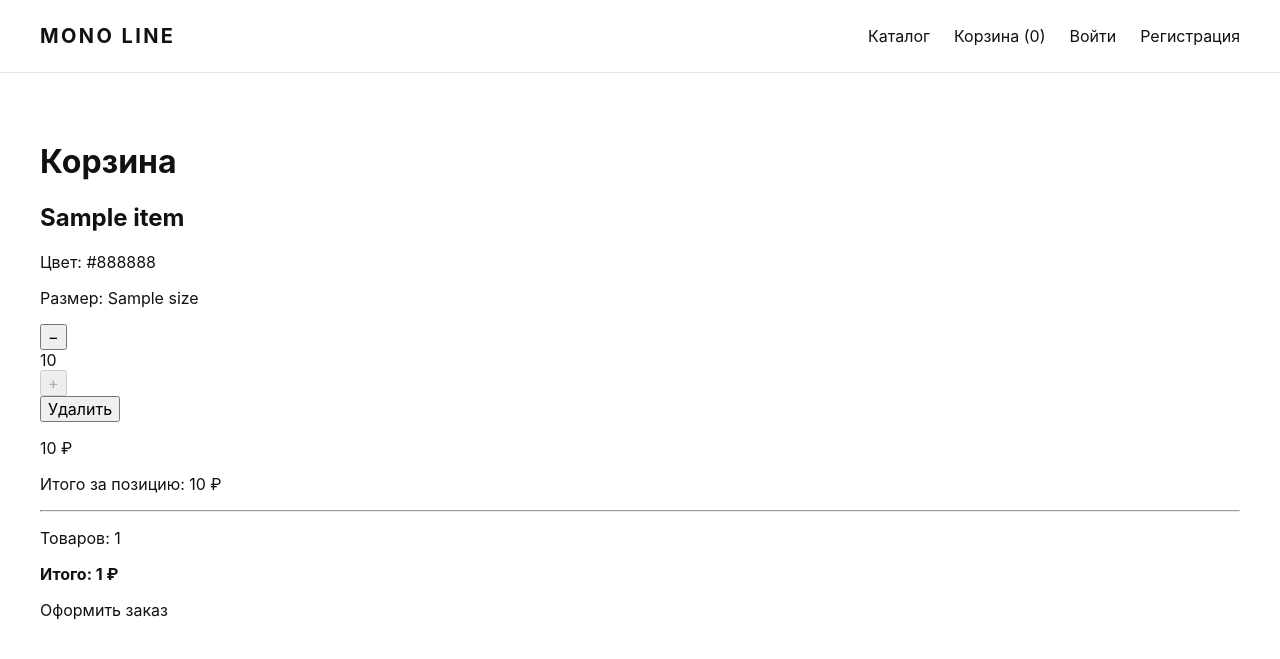
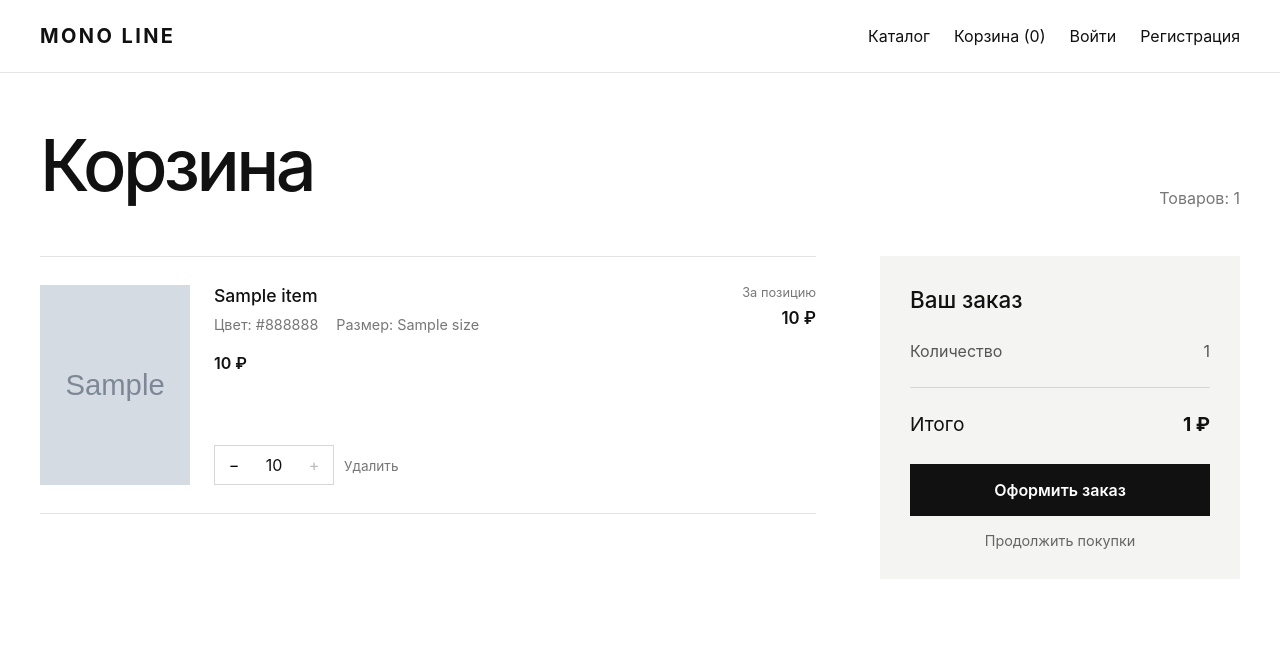
Before and after one commit to GitForgeK-1308/MonoLineStore, a Django app: template templates/cart/cart_detail.html in a window 1280 px wide. Shown: the top 659 px of the page. Run offline with Django 5.2, Linux system fonts and the light colour scheme; the template is opened without the code that fills it: most values are stand-ins (such as "Sample title", 1, 10 or a date in 2020); grey boxes marked "Sample" are stand-in pictures.

Commit message:
style(cart): оформить страницу корзины

```diff
--- /dev/null
+++ b/cart/static/cart/css/cart.css
@@ -0,0 +1,345 @@
+.cart-header {
+    display: flex;
+    align-items: end;
+    justify-content: space-between;
+    gap: 24px;
+
+    margin-bottom: 48px;
+}
+
+.cart-title {
+    margin: 0;
+
+    font-size: clamp(2.8rem, 6vw, 4.5rem);
+    font-weight: 500;
+    letter-spacing: -0.05em;
+}
+
+.cart-count {
+    margin: 0;
+
+    color: #777777;
+}
+
+.cart-layout {
+    display: grid;
+    grid-template-columns: minmax(0, 1fr) 360px;
+    gap: 64px;
+    align-items: start;
+}
+
+.cart-items {
+    border-top: 1px solid #e3e3e3;
+}
+
+.cart-item {
+    display: grid;
+    grid-template-columns: 150px minmax(0, 1fr) auto;
+    gap: 24px;
+
+    padding: 28px 0;
+
+    border-bottom: 1px solid #e3e3e3;
+}
+
+.cart-item__image {
+    display: flex;
+    align-items: center;
+    justify-content: center;
+
+    overflow: hidden;
+
+    aspect-ratio: 3 / 4;
+
+    background: #f3f3f3;
+}
+
+.cart-item__image img {
+    width: 100%;
+    height: 100%;
+
+    object-fit: cover;
+}
+
+.cart-item__placeholder {
+    color: #999999;
+    font-size: 0.8rem;
+}
+
+.cart-item__content {
+    display: flex;
+    flex-direction: column;
+}
+
+.cart-item__title {
+    margin: 0 0 10px;
+
+    font-size: 1.1rem;
+    font-weight: 500;
+}
+
+.cart-item__title a:hover {
+    opacity: 0.6;
+}
+
+.cart-item__variant {
+    display: flex;
+    flex-wrap: wrap;
+    gap: 8px 18px;
+
+    margin-bottom: 20px;
+
+    color: #777777;
+    font-size: 0.9rem;
+}
+
+.cart-item__price {
+    display: flex;
+    align-items: center;
+    gap: 10px;
+
+    margin: 0 0 20px;
+}
+
+.cart-item__price-current {
+    font-weight: 600;
+}
+
+.cart-item__price-old {
+    color: #999999;
+    font-size: 0.9rem;
+}
+
+.cart-item__controls {
+    display: flex;
+    align-items: center;
+    gap: 10px;
+
+    margin-top: auto;
+}
+
+.cart-quantity {
+    display: inline-flex;
+    align-items: center;
+
+    border: 1px solid #d7d7d7;
+}
+
+.cart-quantity__form {
+    margin: 0;
+}
+
+.cart-quantity__button {
+    display: flex;
+    align-items: center;
+    justify-content: center;
+
+    width: 38px;
+    height: 38px;
+    padding: 0;
+
+    background: #ffffff;
+    border: 0;
+
+    transition: background 0.2s ease;
+}
+
+.cart-quantity__button:hover:not(:disabled) {
+    background: #f1f1f1;
+}
+
+.cart-quantity__button:disabled {
+    cursor: not-allowed;
+
+    color: #bbbbbb;
+}
+
+.cart-quantity__value {
+    min-width: 42px;
+
+    text-align: center;
+}
+
+.cart-item__remove-form {
+    margin: 0;
+}
+
+.cart-item__remove {
+    padding: 0;
+
+    color: #777777;
+    font-size: 0.85rem;
+
+    background: none;
+    border: 0;
+}
+
+.cart-item__remove:hover {
+    color: #111111;
+}
+
+.cart-item__total {
+    min-width: 120px;
+
+    text-align: right;
+}
+
+.cart-item__total-label {
+    display: block;
+
+    margin-bottom: 8px;
+
+    color: #777777;
+    font-size: 0.8rem;
+}
+
+.cart-item__total-price {
+    font-size: 1.05rem;
+    font-weight: 600;
+}
+
+.cart-item__warning {
+    margin: 14px 0 0;
+
+    color: #a33b3b;
+    font-size: 0.85rem;
+}
+
+.cart-summary {
+    position: sticky;
+    top: 32px;
+
+    padding: 30px;
+
+    background: #f4f4f2;
+}
+
+.cart-summary__title {
+    margin: 0 0 28px;
+
+    font-size: 1.4rem;
+    font-weight: 500;
+}
+
+.cart-summary__row {
+    display: flex;
+    align-items: center;
+    justify-content: space-between;
+    gap: 20px;
+
+    margin-bottom: 14px;
+
+    color: #555555;
+}
+
+.cart-summary__total {
+    display: flex;
+    align-items: center;
+    justify-content: space-between;
+    gap: 20px;
+
+    margin-top: 26px;
+    padding-top: 24px;
+
+    font-size: 1.2rem;
+
+    border-top: 1px solid #d5d5d5;
+}
+
+.cart-summary__checkout {
+    display: block;
+
+    margin-top: 28px;
+    padding: 16px 20px;
+
+    color: #ffffff;
+    font-weight: 600;
+    text-align: center;
+
+    background: #111111;
+
+    transition: background 0.2s ease;
+}
+
+.cart-summary__checkout:hover {
+    background: #333333;
+}
+
+.cart-summary__continue {
+    display: block;
+
+    margin-top: 16px;
+
+    color: #666666;
+    font-size: 0.9rem;
+    text-align: center;
+}
+
+.cart-summary__continue:hover {
+    color: #111111;
+}
+
+.cart-empty {
+    max-width: 520px;
+    margin: 80px auto;
+
+    text-align: center;
+}
+
+.cart-empty__title {
+    margin: 0 0 16px;
+
+    font-size: 2rem;
+    font-weight: 500;
+}
+
+.cart-empty__text {
+    margin: 0 0 28px;
+
+    color: #777777;
+}
+
+.cart-empty__link {
+    display: inline-block;
+
+    padding: 14px 24px;
+
+    color: #ffffff;
+
+    background: #111111;
+}
+
+@media (max-width: 950px) {
+    .cart-layout {
+        grid-template-columns: 1fr;
+        gap: 40px;
+    }
+
+    .cart-summary {
+        position: static;
+    }
+}
+
+@media (max-width: 650px) {
+    .cart-header {
+        align-items: flex-start;
+        flex-direction: column;
+        gap: 10px;
+    }
+
+    .cart-item {
+        grid-template-columns: 100px minmax(0, 1fr);
+        gap: 18px;
+    }
+
+    .cart-item__total {
+        grid-column: 2;
+
+        text-align: left;
+    }
+
+    .cart-item__controls {
+        align-items: flex-start;
+        flex-direction: column;
+    }
+}
--- a/templates/cart/cart_detail.html
+++ b/templates/cart/cart_detail.html
@@ -1,14 +1,51 @@
 {% extends "core/base.html" %}
+{% load static %}
 
 {% block title %}Корзина | MONO LINE{% endblock %}
 
+{% block extra_css %}
+    <link
+        rel="stylesheet"
+        href="{% static 'cart/css/cart.css' %}"
+    >
+{% endblock %}
+
 {% block content %}
-<h1>Корзина</h1>
+<header class="cart-header">
+    <h1 class="cart-title">
+        Корзина
+    </h1>
 
     {% if cart_items %}
+        <p class="cart-count">
+            Товаров: {{ total_quantity }}
+        </p>
+    {% endif %}
+</header>
+
+{% if cart_items %}
+    <div class="cart-layout">
+        <section class="cart-items">
             {% for item in cart_items %}
-        <article>
-            <h2>
+                <article class="cart-item">
+                    <a
+                        class="cart-item__image"
+                        href="{% url 'products:product_detail' item.product_slug %}"
+                    >
+                        {% if item.image %}
+                            <img
+                                src="{{ item.image.url }}"
+                                alt="{{ item.product_name }}"
+                            >
+                        {% else %}
+                            <span class="cart-item__placeholder">
+                                Нет фото
+                            </span>
+                        {% endif %}
+                    </a>
+
+                    <div class="cart-item__content">
+                        <h2 class="cart-item__title">
                             <a
                                 href="{% url 'products:product_detail' item.product_slug %}"
                             >
@@ -16,36 +53,66 @@
                             </a>
                         </h2>
 
-            <p>
+                        <div class="cart-item__variant">
+                            <span>
                                 Цвет: {{ item.color }}
+                            </span>
+
+                            <span>
+                                Размер: {{ item.size }}
+                            </span>
+                        </div>
+
+                        <p class="cart-item__price">
+                            {% if item.has_discount %}
+                                <strong class="cart-item__price-current">
+                                    {{ item.price }} ₽
+                                </strong>
+
+                                <s class="cart-item__price-old">
+                                    {{ item.old_price }} ₽
+                                </s>
+                            {% else %}
+                                <strong class="cart-item__price-current">
+                                    {{ item.price }} ₽
+                                </strong>
+                            {% endif %}
                         </p>
 
-            <p>
-                Размер: {{ item.size }}
-            </p>
-
-            <div>
+                        <div class="cart-item__controls">
+                            <div class="cart-quantity">
                                 <form
+                                    class="cart-quantity__form"
                                     method="post"
                                     action="{% url 'cart:decrease_cart_quantity' item.variant_id %}"
                                 >
                                     {% csrf_token %}
-                    <button type="submit">
+
+                                    <button
+                                        class="cart-quantity__button"
+                                        type="submit"
+                                        aria-label="Уменьшить количество"
+                                        {% if item.quantity <= 1 %}disabled{% endif %}
+                                    >
                                         −
                                     </button>
                                 </form>
 
-                <span>
+                                <span class="cart-quantity__value">
                                     {{ item.quantity }}
                                 </span>
 
                                 <form
+                                    class="cart-quantity__form"
                                     method="post"
                                     action="{% url 'cart:increase_cart_quantity' item.variant_id %}"
                                 >
                                     {% csrf_token %}
+
                                     <button
+                                        class="cart-quantity__button"
                                         type="submit"
+                                        aria-label="Увеличить количество"
                                         {% if item.quantity >= item.available_stock %}disabled{% endif %}
                                     >
                                         +
@@ -54,59 +121,99 @@
                             </div>
 
                             <form
+                                class="cart-item__remove-form"
                                 method="post"
                                 action="{% url 'cart:remove_from_cart' item.variant_id %}"
                             >
                                 {% csrf_token %}
 
-                <button type="submit">
+                                <button
+                                    class="cart-item__remove"
+                                    type="submit"
+                                >
                                     Удалить
                                 </button>
                             </form>
+                        </div>
 
-            {% if item.has_discount %}
-                <p>
-                    <del>{{ item.old_price }} ₽</del>
-                    {{ item.price }} ₽
-                </p>
-            {% else %}
-                <p>
-                    {{ item.price }} ₽
+                        {% if not item.quantity_available %}
+                            <p class="cart-item__warning">
+                                Доступно только
+                                {{ item.available_stock }} шт.
                             </p>
                         {% endif %}
+                    </div>
 
-            <p>
-                Итого за позицию:
+                    <div class="cart-item__total">
+                        <span class="cart-item__total-label">
+                            За позицию
+                        </span>
+
+                        <strong class="cart-item__total-price">
                             {{ item.item_total }} ₽
+                        </strong>
+                    </div>
+                </article>
+            {% endfor %}
+        </section>
+
+        <aside class="cart-summary">
+            <h2 class="cart-summary__title">
+                Ваш заказ
+            </h2>
+
+            <div class="cart-summary__row">
+                <span>
+                    Количество
+                </span>
+
+                <span>
+                    {{ total_quantity }}
+                </span>
+            </div>
+
+            <div class="cart-summary__total">
+                <span>
+                    Итого
+                </span>
+
+                <strong>
+                    {{ total_price }} ₽
+                </strong>
+            </div>
+
+            <a
+                class="cart-summary__checkout"
+                href="{% url 'orders:checkout' %}"
+            >
+                Оформить заказ
+            </a>
+
+            <a
+                class="cart-summary__continue"
+                href="{% url 'products:catalog' %}"
+            >
+                Продолжить покупки
+            </a>
+        </aside>
+    </div>
+{% else %}
+    <section class="cart-empty">
+        <h2 class="cart-empty__title">
+            Корзина пуста
+        </h2>
+
+        <p class="cart-empty__text">
+            Добавьте товары из каталога,
+            чтобы оформить заказ.
         </p>
 
-            {% if not item.quantity_available %}
-                <p>
-                    Доступно только {{ item.available_stock }} шт.
-                </p>
-            {% endif %}
-        </article>
-    {% endfor %}
-
-    <hr>
-
-    <p>
-        Товаров: {{ total_quantity }}
-    </p>
-
-    <strong>
-        Итого: {{ total_price }} ₽
-    </strong>
-    <p>
-        <a href="{% url 'orders:checkout' %}">
-            Оформить заказ
-        </a>
-    </p>
-{% else %}
-    <p>Корзина пока пуста.</p>
-
-    <a href="{% url 'products:catalog' %}">
+        <a
+            class="cart-empty__link"
+            href="{% url 'products:catalog' %}"
+        >
             Перейти в каталог
         </a>
+    </section>
 {% endif %}
 {% endblock %}
```
Also changed, not shown: cart/tests/test_views.py (+24 -0 lines). Lines whose indentation alone changed are shown as unchanged.
